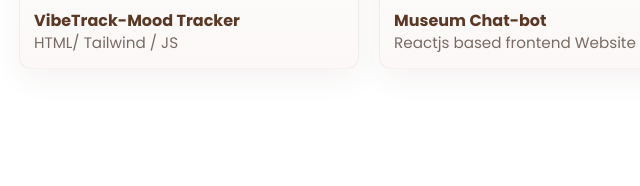
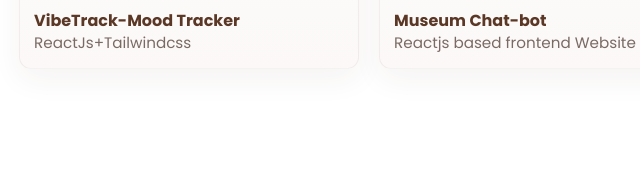
Before and after one commit to Shalinimishra09/Portfolio., a plain HTML site: page index.html in a window 1280 px wide. Shown: the part 1456-1642 px from the top of the page, 91-731 px from the left. Drawn offline with Linux system fonts and the light colour scheme.

Commit message:
Update index.html

```diff
--- a/index.html
+++ b/index.html
@@ -256,7 +256,7 @@
             <div class="project-meta">
                <a href=" https://vibetrack-sm.netlify.app/" target="_blank" rel="noopener noreferrer" style="text-decoration:none; color:inherit;">  <strong>VibeTrack-Mood Tracker</strong></a>
 
-              <div style="color:var(--muted);font-size:.95rem">HTML/ Tailwind / JS</div>
+              <div style="color:var(--muted);font-size:.95rem">ReactJs+Tailwindcss</div>
             </div>
           </div>
 
```
